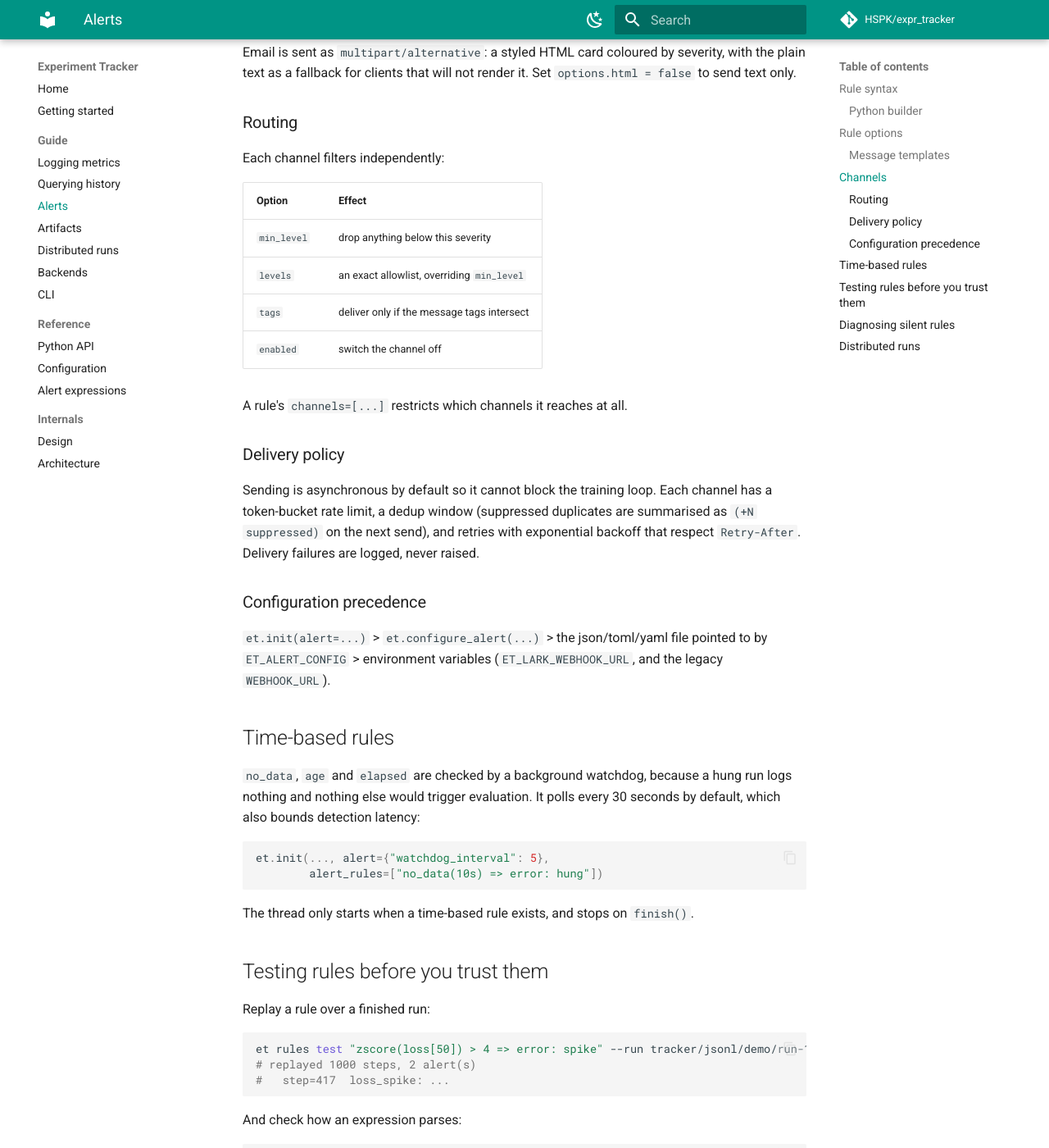
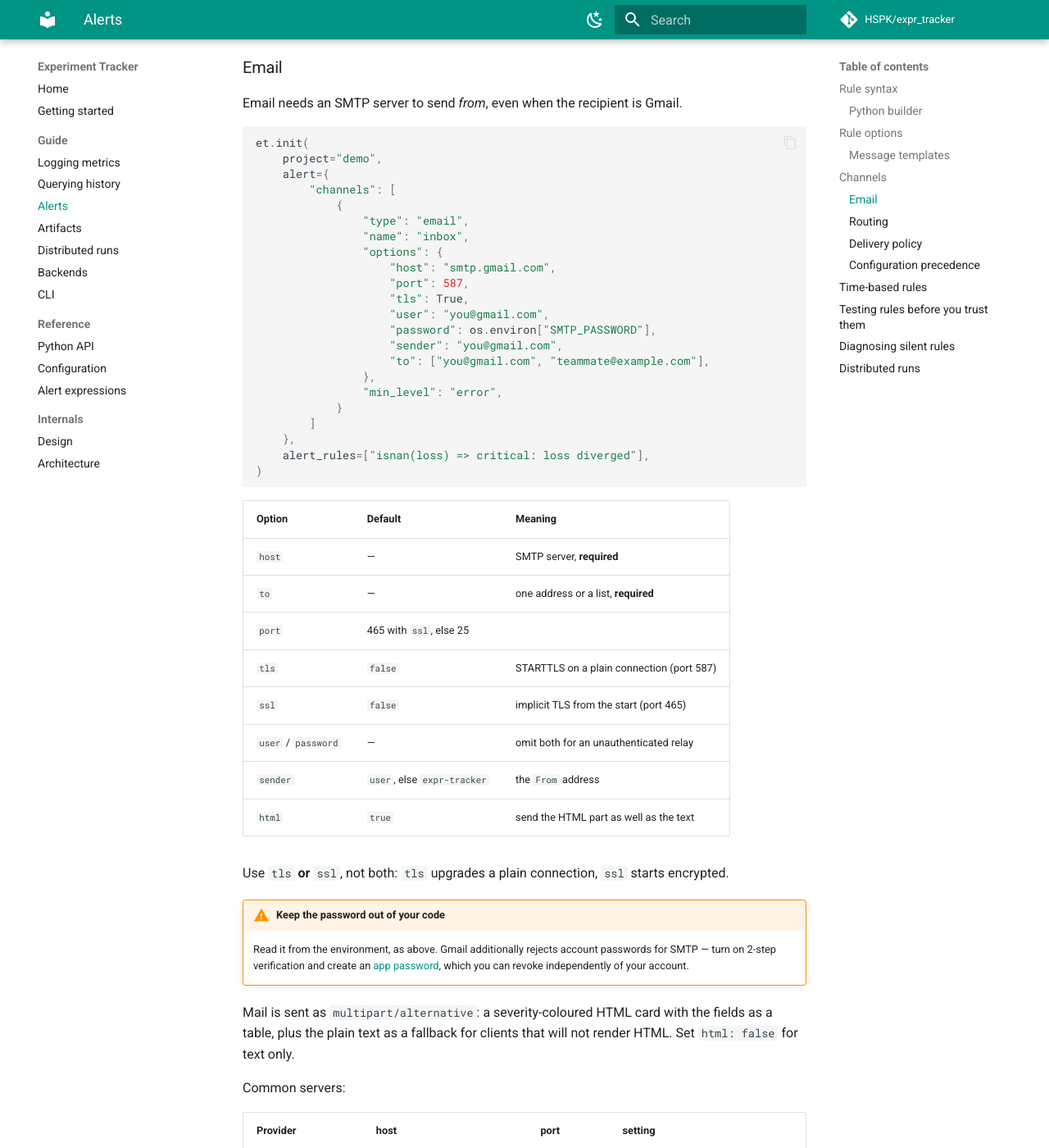
Before and after one commit to HSPK/expr_tracker, an MkDocs documentation site: the page built from docs/guide/alerts.md, in a window 1280 px wide and 1400 px high, scrolled down 2063 px. Shown: the whole window at 82% size. Built offline with MkDocs 1.6.1 and Material for MkDocs 9.7.7, drawn with Linux system fonts in a browser that asks for light colours; comment, search, counter and statistics services are not loaded; some of the changed text lies outside the part shown.

Commit message:
fix(alerts): headline an unnamed rule with its condition, document email setup
Verifying the email configuration surfaced two gaps.

An unnamed rule was headlined by its generated name, so an alert arrived as
"[critical] rule_9be0c74b". In a card the message underneath gives context, but
in an inbox the subject line is all you see. The title now falls back to the
condition ("[critical] isnan(loss)") when the name was generated, and still to
the name when the user chose one. An explicit title continues to win. The flag
recording this is a plain attribute rather than a dataclass field, so it stays
out of to_dict() and the config round trip.

The email channel also had a single undocumented line of example config, which
is why setting it up needed guesswork: add the option table, the tls/ssl
distinction, a warning to keep the password in the environment (and that Gmail
needs an app password rather than the account password), and the settings for
the servers people actually use.

Co-authored-by: Copilot <223556219+Copilot@users.noreply.github.com>

````diff
--- a/docs/guide/alerts.md
+++ b/docs/guide/alerts.md
@@ -93,9 +93,68 @@ Built-in types: `lark`, `slack`, `dingtalk`, `wecom`, `webhook` (a generic JSON
 template), `email`, `callable`. All but `lark` use only the standard library. Add
 your own with `register_backend()`.
 
-Email is sent as `multipart/alternative`: a styled HTML card coloured by severity,
-with the plain text as a fallback for clients that will not render it. Set
-`options.html = false` to send text only.
+### Email
+
+Email needs an SMTP server to send *from*, even when the recipient is Gmail.
+
+```python
+et.init(
+    project="demo",
+    alert={
+        "channels": [
+            {
+                "type": "email",
+                "name": "inbox",
+                "options": {
+                    "host": "smtp.gmail.com",
+                    "port": 587,
+                    "tls": True,
+                    "user": "you@gmail.com",
+                    "password": os.environ["SMTP_PASSWORD"],
+                    "sender": "you@gmail.com",
+                    "to": ["you@gmail.com", "teammate@example.com"],
+                },
+                "min_level": "error",
+            }
+        ]
+    },
+    alert_rules=["isnan(loss) => critical: loss diverged"],
+)
+```
+
+| Option | Default | Meaning |
+| --- | --- | --- |
+| `host` | — | SMTP server, **required** |
+| `to` | — | one address or a list, **required** |
+| `port` | 465 with `ssl`, else 25 | |
+| `tls` | `false` | STARTTLS on a plain connection (port 587) |
+| `ssl` | `false` | implicit TLS from the start (port 465) |
+| `user` / `password` | — | omit both for an unauthenticated relay |
+| `sender` | `user`, else `expr-tracker` | the `From` address |
+| `html` | `true` | send the HTML part as well as the text |
+
+Use `tls` **or** `ssl`, not both: `tls` upgrades a plain connection, `ssl` starts
+encrypted.
+
+!!! warning "Keep the password out of your code"
+    Read it from the environment, as above. Gmail additionally rejects account
+    passwords for SMTP — turn on 2-step verification and create an
+    [app password](https://myaccount.google.com/apppasswords), which you can
+    revoke independently of your account.
+
+Mail is sent as `multipart/alternative`: a severity-coloured HTML card with the
+fields as a table, plus the plain text as a fallback for clients that will not
+render HTML. Set `html: false` for text only.
+
+Common servers:
+
+| Provider | host | port | setting |
+| --- | --- | --- | --- |
+| Gmail | `smtp.gmail.com` | 587 | `tls: true` (app password required) |
+| Outlook / Office 365 | `smtp.office365.com` | 587 | `tls: true` |
+| QQ / 163 | `smtp.qq.com`, `smtp.163.com` | 465 | `ssl: true` (authorisation code) |
+| SendGrid | `smtp.sendgrid.net` | 587 | `tls: true`, user `apikey` |
+| Internal relay | your host | 25 | often no `user`/`password` |
 
 ### Routing
 
````
Also changed, not shown: docs/reference/configuration.md (+1 -1 lines), 3 other files.
